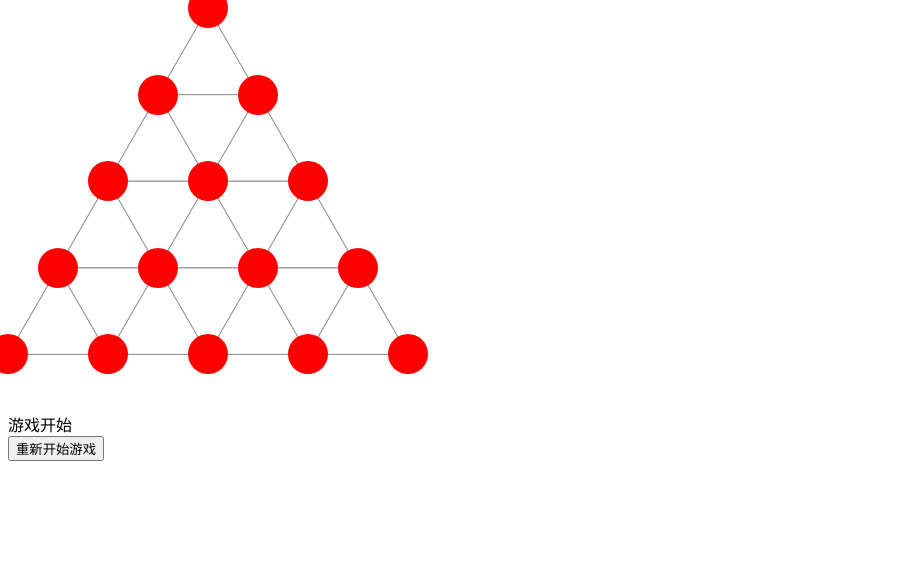
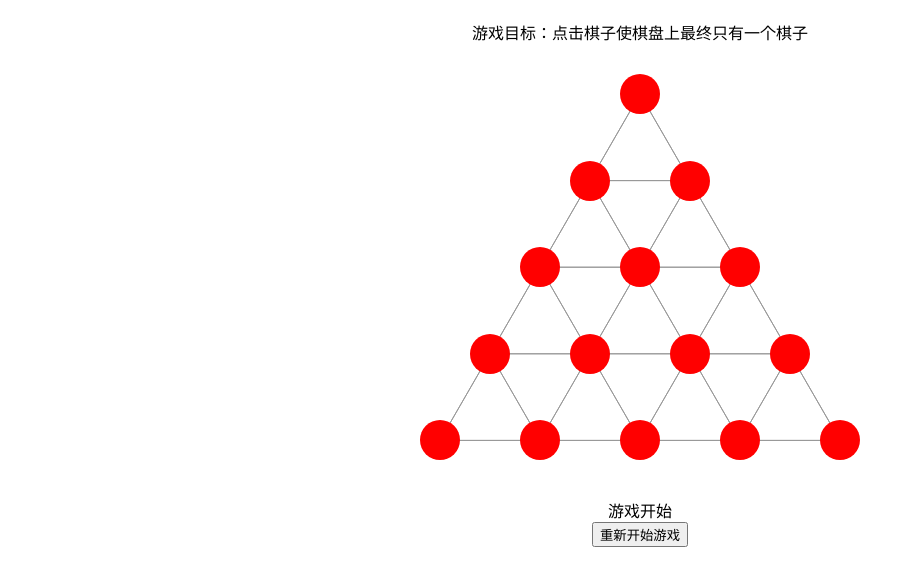
Before and after one commit to pandaomeng/ERO-PIC, a React app: page / in a window 1280 px wide. Shown: the top 586 px of the page, without its empty margins (0-923 px from the left). Built offline with nearby package versions, Linux system fonts and the light colour scheme.

Commit message:
feat: 调整样式

```diff
--- a/src/pages/Game/index.tsx
+++ b/src/pages/Game/index.tsx
@@ -119,7 +119,9 @@ const Game = () => {
   };
 
   return (
-    <>
+    <div style={{ margin: '20px', textAlign: 'center' }}>
+      <div>游戏目标：点击棋子使棋盘上最终只有一个棋子</div>
+      <div style={{ width: BOARD_WIDTH, height: 500, margin: '50px auto', textAlign: 'center' }}>
         <div style={{ position: 'relative' }}>
           <canvas id="board" width={BOARD_WIDTH} height={BOARD_WIDTH} />
           {pieces.map(piece => {
@@ -152,7 +154,8 @@ const Game = () => {
         <button type="button" onClick={resetGame}>
           重新开始游戏
         </button>
-    </>
+      </div>
+    </div>
   );
 };
 
```
Lines whose indentation alone changed are shown as unchanged.
